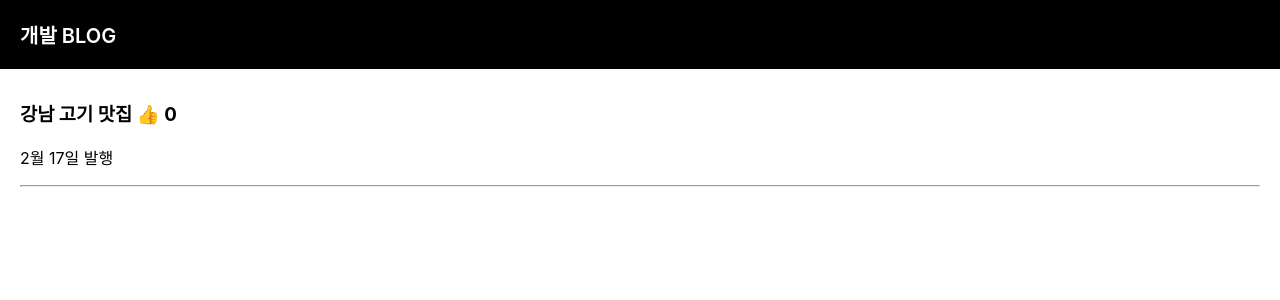
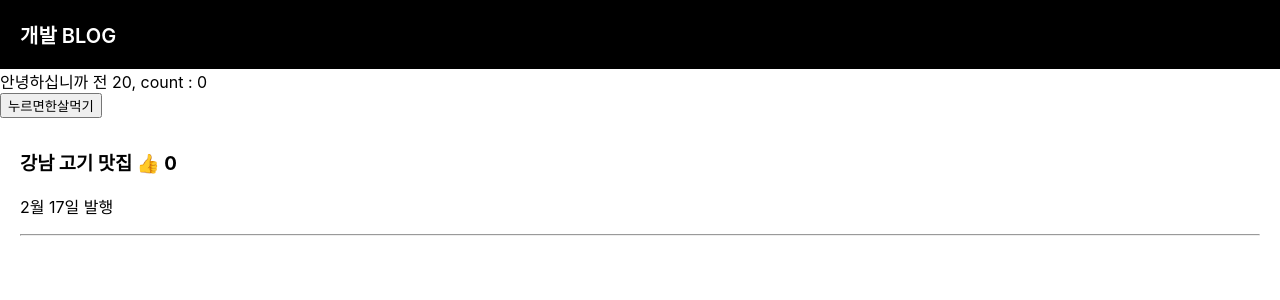
Before and after one commit to hmmiii/reactStudy, a React (Create React App) app in the folder blog/: page / in a window 1280 px wide. Shown: the top 300 px of the page. Built offline with nearby package versions, Linux system fonts and the light colour scheme.

Commit message:
study: setState async 이슈

```diff
--- a/blog/src/App.js
+++ b/blog/src/App.js
@@ -1,9 +1,16 @@
 /*eslint-disable*/
 
-import {useState} from 'react';
+import {useEffect, useState} from 'react';
 import './App.css';
 
 function App() {
+  let [count, setCount] = useState(0);
+  let [age, setAge] = useState(20);
+  useEffect(()=>{
+    if(count != 0 && count < 3){ // count가 0일 때는 (페이지 처음 로드되었을 때는) 내부 코드를 동작시키지 않음.
+      setAge(prev => prev+1);
+    }
+  },[count]);
   let [posts, setPosts] = useState('강남 고기 맛집');
   let [thumbs, setThumbs] = useState(0);
   var data = '안녕하세요.';
@@ -11,6 +18,16 @@ function App() {
     <div className="App">
       <div className="black-nav">
         <div>개발 BLOG</div>
+      </div>
+      <div>
+        <div>안녕하십니까 전 {age}, count : {count}</div>
+        <button
+          onClick={()=>{
+          setCount(prev => prev+1);
+          // if(count < 3){
+            // setAge(prev => prev+1); // setState가 async 함수이므로, 이 방법은 안 된다. if문 먼저 실행.
+          // }
+        }}>누르면한살먹기</button>
       </div>
       <div className="list">
         <h3>{ posts } <span onClick={ ()=>{setThumbs(prev => prev+1)} }>👍</span> {thumbs}</h3>
```
